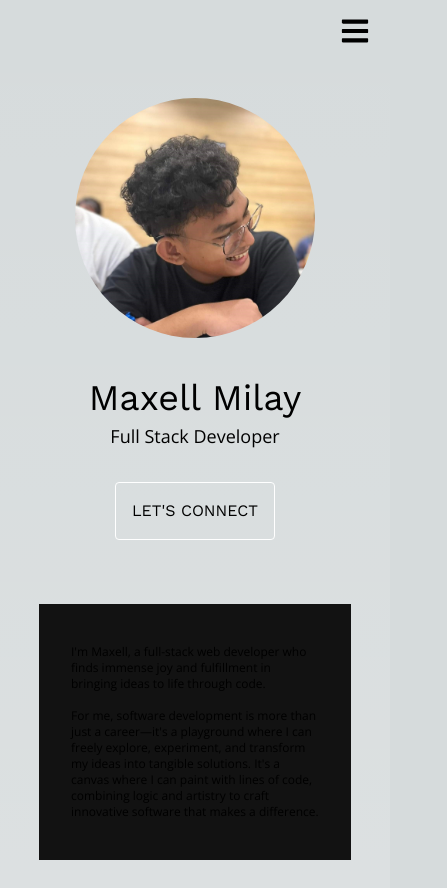
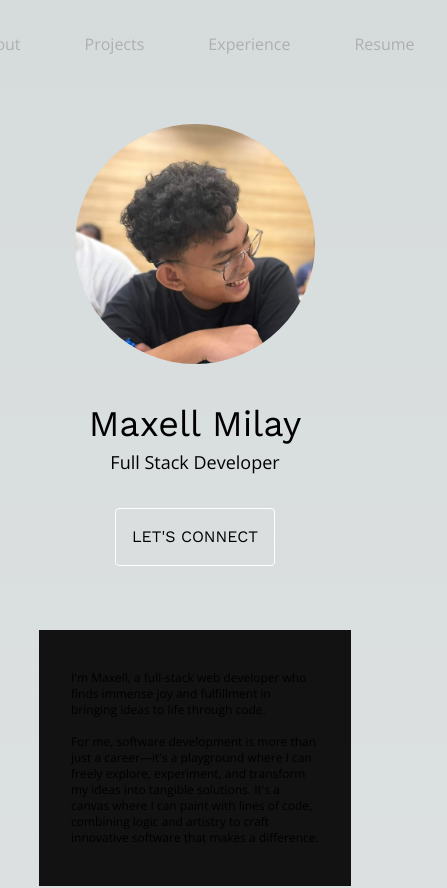
Before and after one commit to maxellmilay/personal-website-v2, a Next.js app: page / in a window 390 px wide. Shown: the top 888 px of the page, 447 px wide, since content can reach past the window. Built offline with nearby package versions, Linux system fonts and the light colour scheme.

Commit message:
[Fix][Maxell] fixed navbar responsiveness bug

```diff
--- a/src/components/Navbar.tsx
+++ b/src/components/Navbar.tsx
@@ -1,6 +1,6 @@
 'use client';
 
-import React, { useState } from 'react';
+import React, { useState, useEffect } from 'react';
 import { open } from '@/utils/font';
 import useScreen from '@/hooks/useScreen';
 import { FaBars } from 'react-icons/fa';
@@ -8,15 +8,28 @@ import Link from 'next/link';
 
 function Navbar() {
   const [isOpen, setIsOpen] = useState(false);
-  const [windowSize] = useScreen();
+  const [isCompressed, setIsCompressed] = useState(false);
 
   const handleDropdownClick = () => {
     setIsOpen(!isOpen);
   };
 
+  const [windowSize] = useScreen();
+  useEffect(() => {
+    if (windowSize === -1) {
+      return;
+    }
+
+    if (windowSize > 640) {
+      setIsCompressed(false);
+    } else {
+      setIsCompressed(true);
+    }
+  }, [windowSize]);
+
   return (
     <div>
-      {windowSize > 640 ? (
+      {!isCompressed ? (
         <div
           className={`flex ${open.className} font-thin my-5 justify-center lg:justify-end lg:px-16`}
         >
```
